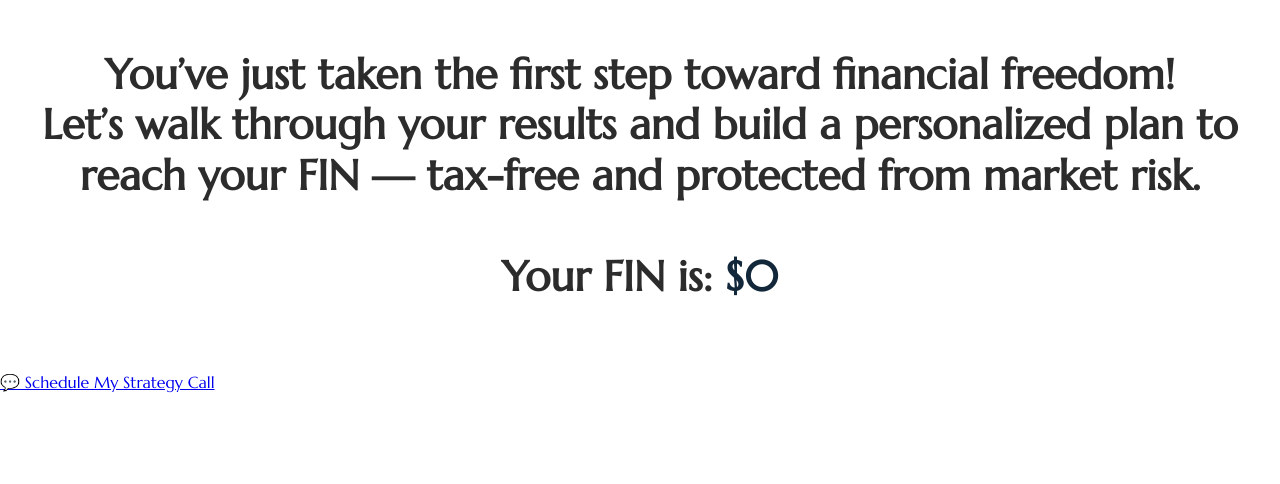
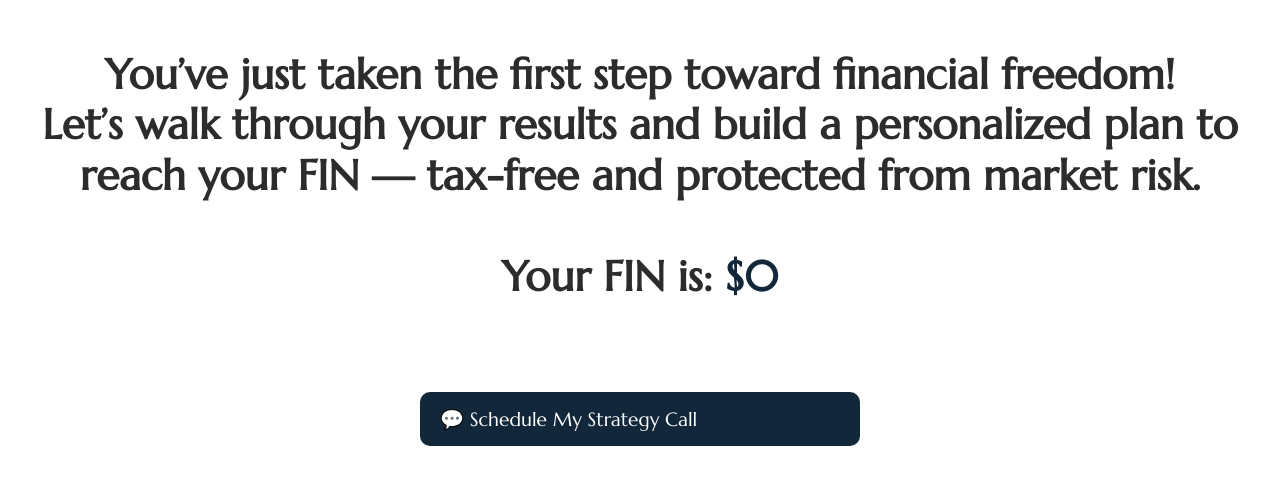
Before and after one commit to abhi-theCoder/FIN-Calculator, a plain HTML site: page thank-you.html in a window 1280 px wide. Drawn offline with Linux system fonts and the light colour scheme.

Commit message:
Fixed bug

```diff
--- a/style.css
+++ b/style.css
@@ -106,3 +106,19 @@ body {
         font-size: 42px;
     }
 }
+
+.schedule-btn{
+    font-size: larger;
+    background-color: #12283A;
+    color: #ffffff;
+    display: flex;
+    justify-content: space-between;
+    align-items: center;
+    padding: 15px 20px;
+    border-radius: 10px;
+    width: 400px;
+    margin: 20px auto 0;
+    flex-wrap: wrap;
+    gap: 10px;
+    text-decoration: none;
+}
--- a/thank-you.html
+++ b/thank-you.html
@@ -23,7 +23,7 @@
             from market risk. <br> <br> Your FIN is: <span id="finResult">$0</span>
         </div>
     </div>
-    <a href="https://link.agent-crm.com/widget/booking/xannePl0TQRRJLN1zkYz">💬 Schedule My Strategy Call</a>
+    <a href="https://link.agent-crm.com/widget/booking/xannePl0TQRRJLN1zkYz" class="schedule-btn">💬 Schedule My Strategy Call</a>
     <script src="script.js"></script>
 </body>
 
```
Also changed, not shown: index.html (+31 -5 lines).
